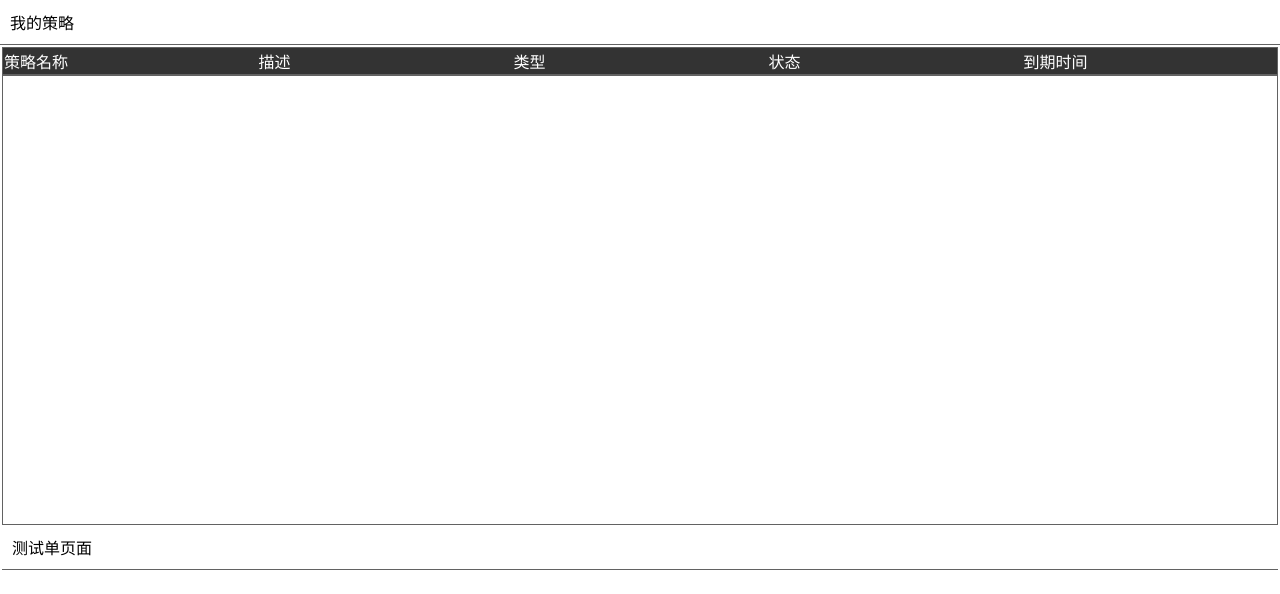
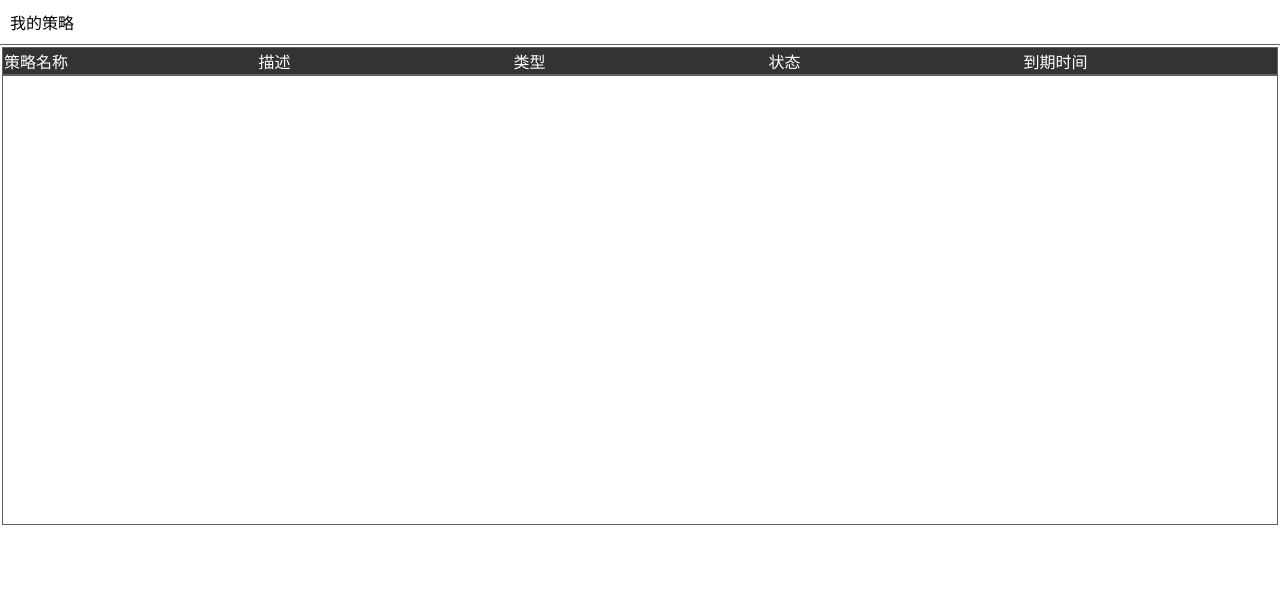
Before and after one commit to aliven123/aupool_my_stg, a website built with webpack: page src/index.html in a window 1280 px wide. Built offline with nearby package versions, Linux system fonts and the light colour scheme.

Commit message:
Update index.html

```diff
--- a/src/index.html
+++ b/src/index.html
@@ -26,7 +26,6 @@
           </tbody>
         </table>
       </div>
-      <p>测试单页面</p>
   </div>
   </div>
 </body>
```
